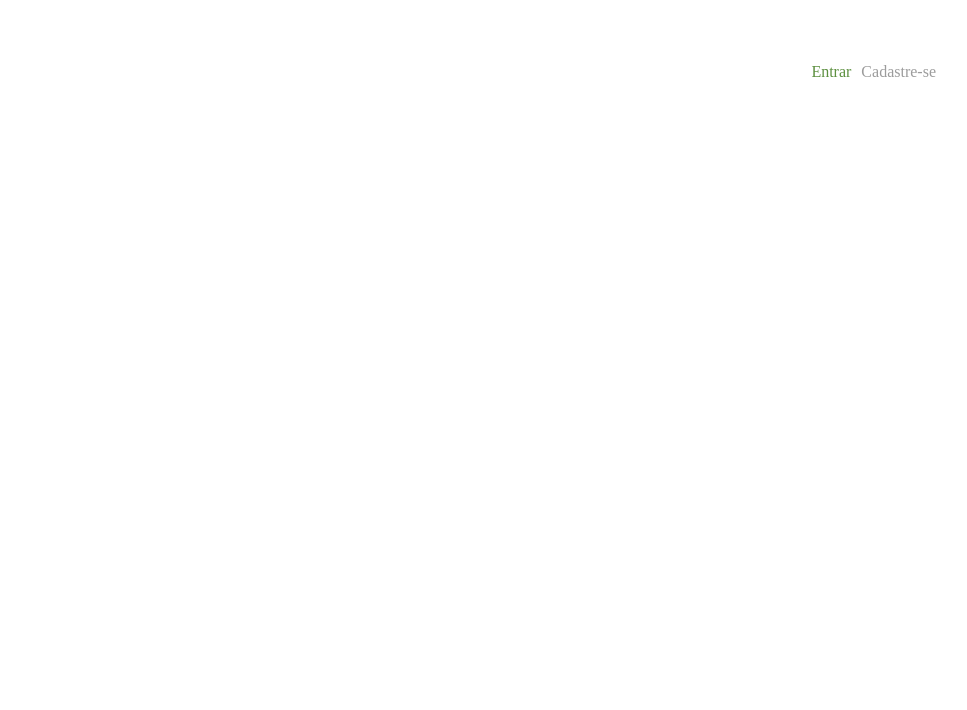
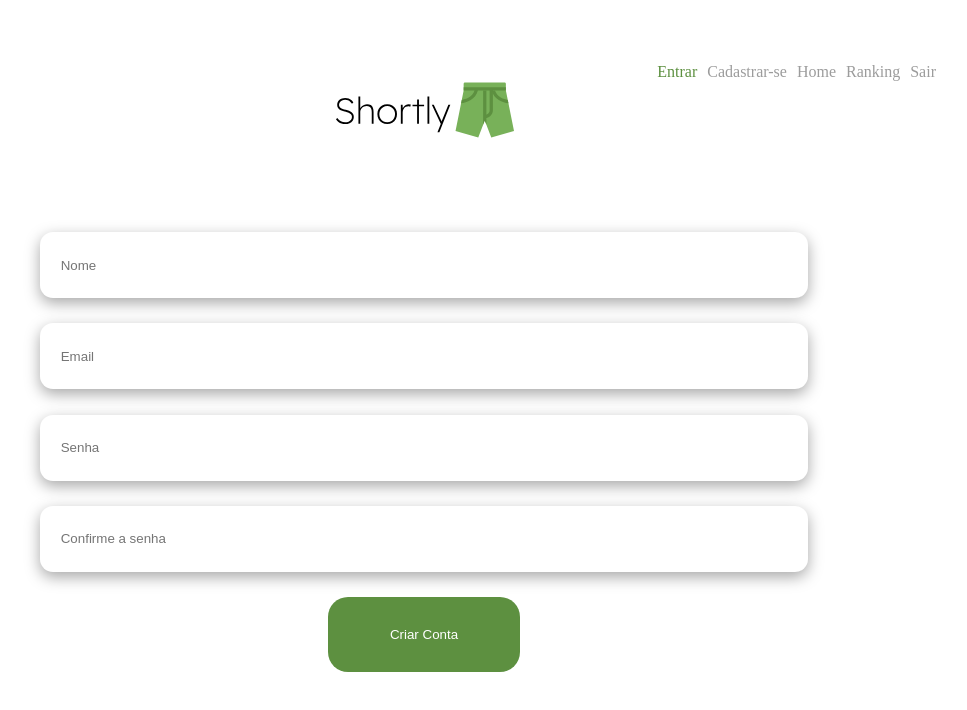
Before and after one commit to Thiago21sousa21/projeto17-shortly-front, a React (Vite) app: page /cadastro in a window 1280 px wide. Shown: the top 710 px of the page, without its empty margins (216-1183 px from the left). Built offline with nearby package versions, Linux system fonts and the light colour scheme.

Commit message:
test: all static pages

```diff
--- a/src/App.jsx
+++ b/src/App.jsx
@@ -13,15 +13,16 @@
     <CsApp>
       <BrowserRouter>
 
-        <Header/>
+        {/* <Header/> */}
 
         <Routes>
 
           <Route path="/" element={<InitialPage/>}/>
-          <Route path="/home" element={<CadastroPage/>}/>
-          <Route path="/cadastro" element={<LoginPage/>}/>
-          <Route path="/login" element={<HomePage/>}/>
+          <Route path="/home" element={<HomePage/>}/>
+          <Route path="/cadastro" element={<CadastroPage/>}/>
+          <Route path="/login" element={<LoginPage/>}/>
           <Route path="/ranking" element={<RankingPage/>}/>
+
 
         </Routes>
       </BrowserRouter>
--- a/src/components/outPages/Header.jsx
+++ b/src/components/outPages/Header.jsx
@@ -5,7 +5,10 @@
     return(
         <CsHeader>
             <div className="entrar">Entrar</div>
-            <div className="cadastre-se">Cadastre-se</div>
+            <div className="cadastre-se">Cadastrar-se</div>
+            <div className="home">Home</div>
+            <div className="ranking">Ranking</div>
+            <div className="sair">Sair</div>
         </CsHeader>
     );
 }
@@ -27,10 +30,21 @@
 
     .entrar{
         color:#5D9040;
-        margin-right: 10px;
     }
     .cadastre-se{
         color:#9C9C9C;
-
+        margin-left: 10px;
+    }
+    .home{
+        color:#9C9C9C;
+        margin-left: 10px;
+    }
+    .ranking{
+        color:#9C9C9C;
+        margin-left: 10px;
+    }
+    .sair{
+        color:#9C9C9C;
+        margin-left: 10px;
     }
 `;
--- a/src/pages/CadastroPage.jsx
+++ b/src/pages/CadastroPage.jsx
@@ -1,12 +1,73 @@
 import { styled } from "styled-components";
+import { Header } from "../components/outPages/Header";
+import  logo from './../assets/logoShortly.svg'
+import  trofeu from './../assets/trofeu.svg'
+
+
 
 export function CadastroPage(){
 
     return(
         <CsCadastroPage>
+            <Header/>
+            <img className="logo" src={logo}/>
+            <form onSubmit="">
+                    <input type="text" name="name" id="name"
+                        placeholder="Nome"/>
+                    <input type="email" name="email" id="email"
+                        placeholder="Email"/>
+                    <input type="password" name="password" id="password"
+                        placeholder="Senha"/>
+                    <input type="password" name="password" id="password"
+                        placeholder="Confirme a senha"/>
+                    <button>Criar Conta</button>
+            </form>
 
         </CsCadastroPage>
     );
 }
 
-const CsCadastroPage = styled.div``;
+const CsCadastroPage = styled.div`
+     height: 90vh;
+    width: 100%;
+    padding: 0 20% 10%;
+    display: flex;
+    flex-direction: column;
+    justify-content: space-between;
+    align-items: center;
+
+    .logo{
+        //border: 1px solid ;
+        width: 180px;
+        height: 60px;
+    }
+    form{
+
+        width: 100%;
+        height: 55vh;
+        display: flex;
+        flex-direction: column;
+        justify-content: space-between;
+        align-items: center;
+
+
+        input{
+            border: none;
+            box-shadow: rgba(0, 0, 0, 0.35) 0px 5px 15px;
+            width: 100%;
+            height: 15%;
+            border-radius: 13px;
+            padding: 0 2.7%;
+        }
+        button{
+            border: none;
+            color: white;
+            background-color: #5D9040;
+            width: 25%;
+            height: 17%;
+            border-radius: 20px;
+        }
+
+    }
+
+`;
--- a/src/pages/HomePage.jsx
+++ b/src/pages/HomePage.jsx
@@ -1,9 +1,12 @@
 import { styled } from "styled-components";
+import { Header } from "../components/outPages/Header";
+
 
 export function HomePage(){
 
     return(
         <CsHomePage>
+            <Header/>
 
         </CsHomePage>
     );
--- a/src/pages/InitialPage.jsx
+++ b/src/pages/InitialPage.jsx
@@ -1,17 +1,22 @@
 import { styled } from "styled-components"
 import  logo from './../assets/logoShortly.svg'
 import  trofeu from './../assets/trofeu.svg'
+import { Header } from "../components/outPages/Header";
 
 export function InitialPage(){
 
     return(
         <CsInitialPage>
+            <Header/>
             <img className="logo" src={logo}/>
             <div className="containerMain">
                 <div className="titleRanking">
                     <img src={trofeu} />Ranking
                 </div>
-                <div className="playersRanking"></div>
+                <div className="playersRanking">
+                    <p>1. Fulaninha - 32 links - 1.000 visualizações</p>
+
+                </div>
             </div>
             <h2>Crie sua conta para usar nosso serviço! </h2>
         </CsInitialPage>
@@ -60,8 +65,12 @@
             height: 70%;
             border-radius: 20px;
             box-shadow: rgba(0, 0, 0, 0.35) 0px 5px 15px;
-            padding: 15px;
+            padding: 15px 5%;
             overflow-y: auto;
+
+            p{
+                font-size: 22px;
+            }
         }
 
     }
--- a/src/pages/LoginPage.jsx
+++ b/src/pages/LoginPage.jsx
@@ -1,12 +1,70 @@
 import { styled } from "styled-components";
+import { Header } from "../components/outPages/Header";
+import  logo from './../assets/logoShortly.svg'
+
+
 
 export function LoginPage(){
 
     return(
         <CsLoginPage>
+            <Header/>
+            <img className="logo" src={logo}/>
+            <form onSubmit="">
+                    <input type="email" name="email" id="email"
+                        placeholder="Email"/>
+                    <input type="password" name="password" id="password"
+                        placeholder="Senha"/>
+                    <button>Entrar</button>
+            </form>
 
         </CsLoginPage>
     );
 }
 
-const CsLoginPage = styled.div``;
+const CsLoginPage = styled.div`
+
+height: 90vh;
+    width: 100%;
+    padding: 0 20% 20%;
+    display: flex;
+    flex-direction: column;
+    justify-content: space-between;
+    align-items: center;
+
+    .logo{
+        //border: 1px solid ;
+        width: 20vw;
+        height: 20vh;
+    }
+    form{
+        //border: 1px solid;
+        width: 100%;
+        height: 40vh;
+        display: flex;
+        flex-direction: column;
+        justify-content: center;
+        align-items: center;
+        gap: 3%;
+
+
+        input{
+            border: none;
+            box-shadow: rgba(0, 0, 0, 0.35) 0px 5px 15px;
+            width: 100%;
+            height: 20%;
+            border-radius: 13px;
+            padding: 0 2.7%;
+        }
+        button{
+            border: none;
+            color: white;
+            background-color: #5D9040;
+            width: 25%;
+            height: 22%;
+            border-radius: 20px;
+        }
+
+    }
+
+`;
--- a/src/pages/RankingPage.jsx
+++ b/src/pages/RankingPage.jsx
@@ -1,17 +1,22 @@
 import { styled } from "styled-components";
 import  logo from './../assets/logoShortly.svg'
 import  trofeu from './../assets/trofeu.svg'
+import { Header } from "../components/outPages/Header";
+
 
 export function RankingPage(){
 
     return(
         <CsRankingPage>
+            <Header/>
              <img className="logo" src={logo}/>
             <div className="containerMain">
                 <div className="titleRanking">
                     <img src={trofeu} />Ranking
                 </div>
-                <div className="playersRanking"></div>
+                <div className="playersRanking">
+                    <p>1. Fulaninha - 32 links - 1.000 visualizações</p>
+                </div>
             </div>
         </CsRankingPage>
     );
@@ -60,8 +65,12 @@
             height: 70%;
             border-radius: 20px;
             box-shadow: rgba(0, 0, 0, 0.35) 0px 5px 15px;
-            padding: 15px;
+            padding: 15px 5%;
             overflow-y: auto;
+
+            p{
+                font-size: 22px;
+            }
         }
 
     }
```
